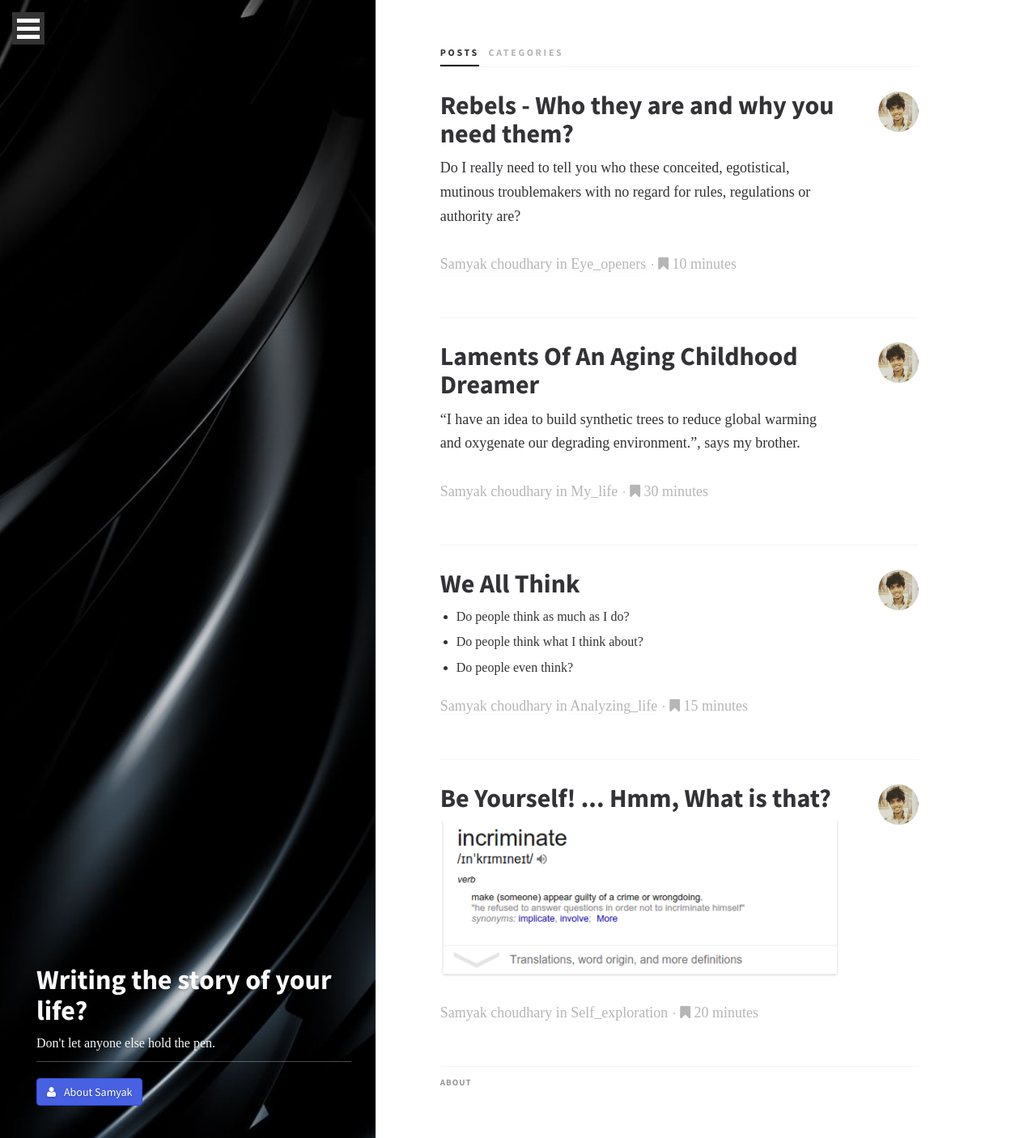
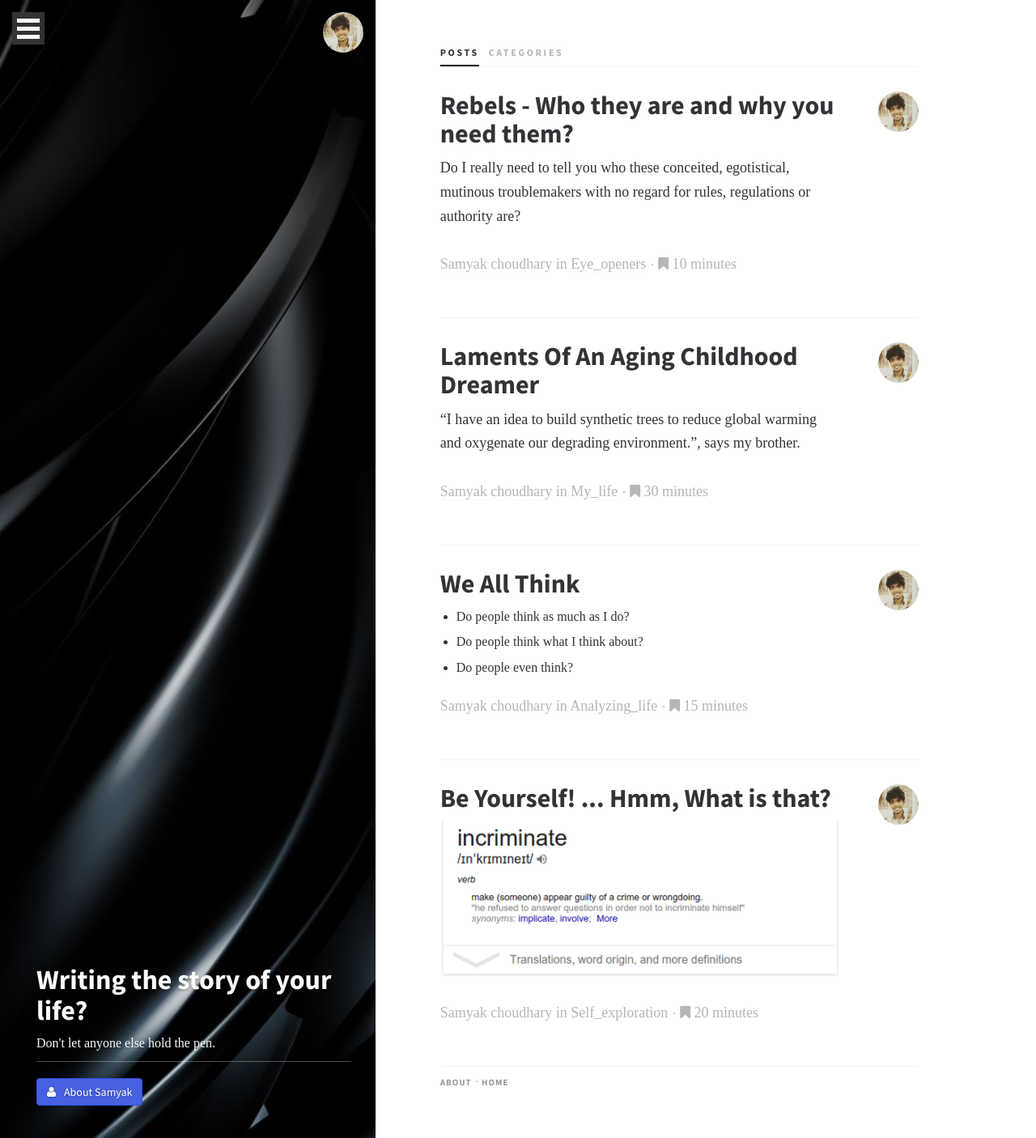
Before and after one commit to samyak45/samyak45.github.io, a Jekyll site: the page built from index.html, in a window 1280 px wide. Shown: the whole page at 81% size. Built offline with Jekyll 4.4.1, drawn with Linux system fonts in a browser that asks for light colours; some web fonts are replaced.

Commit message:
try adding avatar to sidebar

```diff
--- a/_config.yml
+++ b/_config.yml
@@ -13,7 +13,7 @@ nav_list:
 single_footer: '<a href="/">latest posts</a></p>'
 footer_links:
     About: ['About', '/about']
-Home : ['Home', '/']
+    Home : ['Home', '/']
 
 # Build settings
 markdown: kramdown
--- a/_includes/sidebar.html
+++ b/_includes/sidebar.html
@@ -7,7 +7,7 @@
     </span>
 
     {% include nav-no-js.html %}
-
+	<img src="/img/samyak.jpg" class="user-icon user-1" alt="user-image">
     <div class="site-info">
         <div class="primary-info">
             <h1>{{ page.title }}</h1>
```
